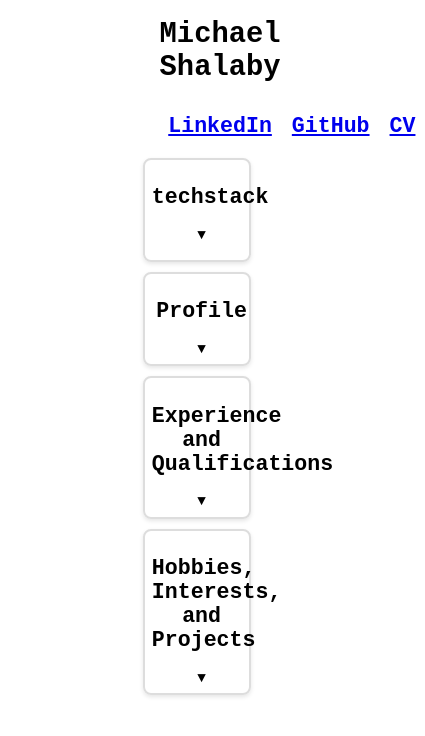
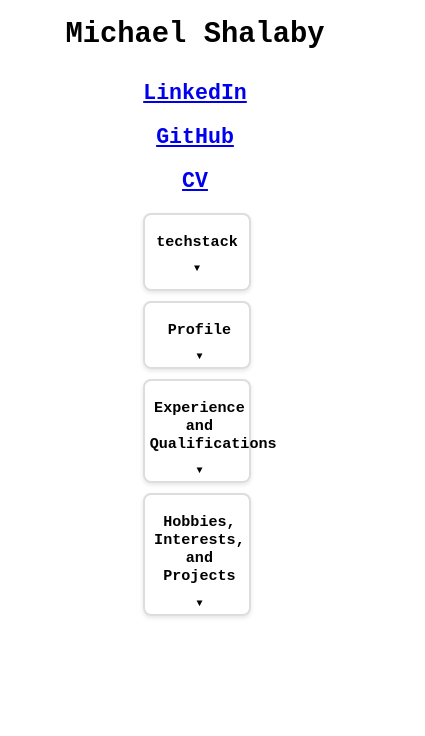
Before and after one commit to shalamike/webCV, an Angular app in the folder cv-website/: page / in a window 390 px wide. Shown: the top 736 px of the page, 425 px wide, since content can reach past the window. Built offline with nearby package versions, Linux system fonts and the light colour scheme.

Commit message:
modified main page so that clickable links are centered. modified the world-populations.component to be collapsed by default tweaked list styling so that they are more responsive to small screens

```diff
--- a/cv-website/src/app/app.component.css
+++ b/cv-website/src/app/app.component.css
@@ -40,41 +40,31 @@ body {
 }
 
 
-.website-header {
-  align-items: center;
-  padding: 10px;
-}
 
 .website-header h1 {
+  align-items: center;
+  text-align: center;
+  padding: 10px;
   font-size: 2rem;
-  margin-left: 40%;
   padding: auto;
   font-family: 'Funnel', Monospace;
 }
 
-.website-header h2 {
-  font-size: 1.5rem;
-  margin-right: 40%;
-  padding: auto;
-  font-family: 'Funnel', Monospace;
-}
 
 .website-clickable-links {
-  margin-left: 37.5%;
-  ;
   align-items: center;
-  display: flex;
+  text-align: center;
   padding: 10px;
   font-family: 'Funnel', Monospace;
 }
 
-.website-clickable-links h2 {
+.website-clickable-links h2 a {
+  display: block;
+  align-items: center;
+  text-align: center;
   padding: 10px;
   font-size: 1.5rem;
 }
-
-
-
 
 
 /* Dynamic font size (use root variables for scaling if needed) */
--- a/cv-website/src/app/world-populations/world-populations.component.css
+++ b/cv-website/src/app/world-populations/world-populations.component.css
@@ -21,6 +21,7 @@
     border-bottom: 1px solid #ddd;
     font-family: Arial, sans-serif;
     font-weight: bold;
+    font-size: 1.5rem;
   }
 
   .collapsible-content {
--- a/cv-website/src/app/world-populations/world-populations.component.ts
+++ b/cv-website/src/app/world-populations/world-populations.component.ts
@@ -10,7 +10,7 @@ export class WorldPopulationsComponent {
   searchCountry: string = '';
   searchCity: string = '';
   searchLanguage: string = '';
-  isCollapsed: boolean = false;
+  isCollapsed: boolean = true;
   searchPopulation: number = 0;
 
   constructor(private worldPopulationsService: WorldPopulationsServiceService) {}
--- a/cv-website/src/styles.css
+++ b/cv-website/src/styles.css
@@ -14,6 +14,7 @@
     user-select: none;
     font-family: 'Funnel', Monospace;
     text-align: center;
+    font-size: 1rem;
   }
 
   .collapsible-container {
@@ -28,6 +29,10 @@
     flex-wrap: wrap; /* Allow items to wrap to the next row */
     gap: 10px; /* Add spacing between items */
     justify-content: space-evenly; /* Space items evenly */
+  }
+
+  .collapsible-header.collapsed-header{
+    width: auto;
   }
   .projects-container {
     display: flex;
@@ -83,6 +88,14 @@
     html {
       font-size: 90%;
 
+      .collapsible-header{
+        font-size: 0.7rem;
+      }
+
+      .collapsible-content{
+        font-size: 0.7rem;
+      }
+
       /* Slightly smaller on smaller screens */
       .collapsibles-container {
         flex-direction: column;
@@ -94,16 +107,30 @@
         flex: 1 1 calc(100% - 20px); /* Stack items in a column */
         max-width: calc(100% - 20px);
       }
+
+      li{
+        font-size: 0.7rem;
+      }
+      li:hover{
+        font-size: 0.7rem;
+      }
     }
   }
 
 
   /*styling lists for experience and education and anything else in future*/
 
+  li{
+    margin: 10px;
+    padding: 10px;
+    font-family: 'Funnel', Monospace;
+    list-style-type: disc;
+  }
   li:hover{
     list-style-type: disc;
     margin: auto;
     padding: 10px;
     font-size: 1rem;
-    background-color: #ececec;
+    background-color: #f0efdb;
+    border-radius: 5px;
   }
```
